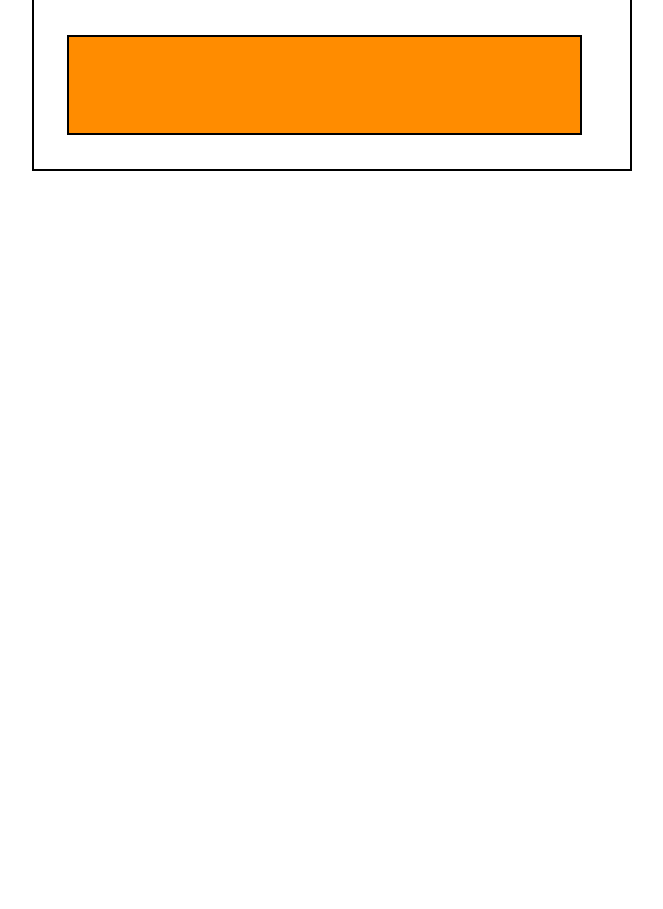
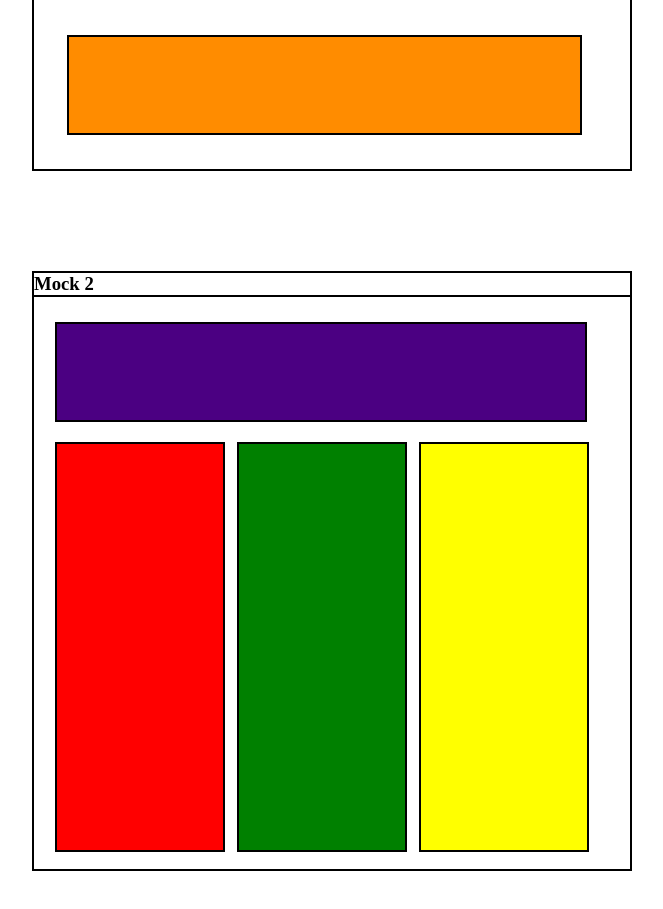
Before and after one commit to WILFLEXY/FemCode, a plain HTML site: page Flexbox_Layout/index.html in a window 1280 px wide. Shown: the part 529-1438 px from the top of the page, without its empty margins (68-731 px from the left). Before the commit the page ends 800 px from the top, so only its background shows below. Drawn offline with Linux system fonts and the light colour scheme.

Commit message:
added Part 2 documents

```diff
--- a/Flexbox_Layout/index.html
+++ b/Flexbox_Layout/index.html
@@ -9,6 +9,9 @@
     <link rel="stylesheet" href="style.css">
 </head>
 <body>
+
+    <!--Part 1 begins here-->
+
     <div class="part1">
         <h3 class="header1">Mock 1</h3>
         <div class="container1">
@@ -21,5 +24,20 @@
             <div class="long1"></div>
         </div>
     </div>
+
+     <!--Part 1 ends here-->
+
+      <!--Part 2 begins here-->
+
+      <div class="part2">
+        <h3 class="header2">Mock 2</h3>
+        <div class="container2">
+            <div class="long2"></div>
+            <div class="large red"></div>
+            <div class="large green"></div>
+            <div class="large yellow"></div>
+        </div>
+    </div>
+
 </body>
 </html>
--- a/Flexbox_Layout/style.css
+++ b/Flexbox_Layout/style.css
@@ -3,6 +3,8 @@
     padding: 0;
     box-sizing: border-box;
 }
+
+/*Part 1* begins here*/
 
 .part1 {
 border: 2px solid black;
@@ -48,3 +50,57 @@ background-color: cadetblue;
     margin: 10px;
     background-color: darkorange;
 }
+
+/*Part 1 ends here*/
+
+/*Part 2 begins here*/
+
+.part2 {
+    border: 2px solid black;
+    width: 600px;
+    height: 600px;
+    margin: 100px;
+
+}
+
+.header2 {
+    border-bottom: 2px solid black;
+}
+
+.container2 {
+    display: flex;
+    width: 550px;
+    height: 550px;
+    margin: 15px;
+    flex-wrap: wrap;
+    align-items: center;
+
+}
+
+.long2 {
+    border: 2px solid black;
+    height: 100px;
+    width: 532px;
+    margin: 6px;
+    background-color: indigo;
+}
+
+.large {
+    border: 2px solid black;
+    width: 170px;
+    height: 410px;
+    margin: 6px;
+
+}
+
+.red {
+    background-color:red;
+}
+
+.green {
+    background-color: green;
+}
+
+.yellow {
+    background-color: yellow;
+}
```
